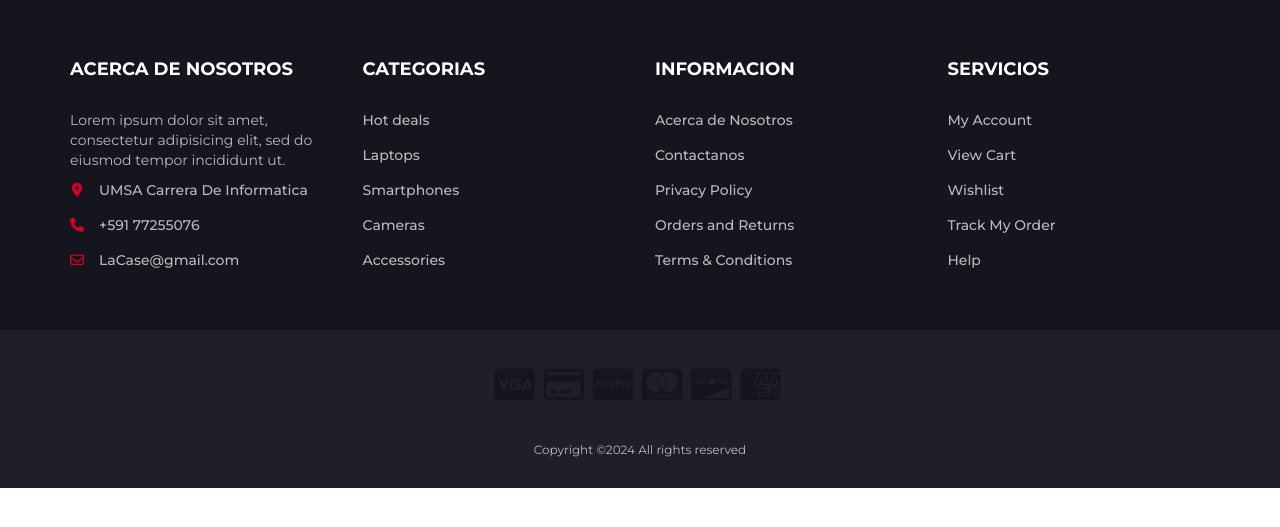
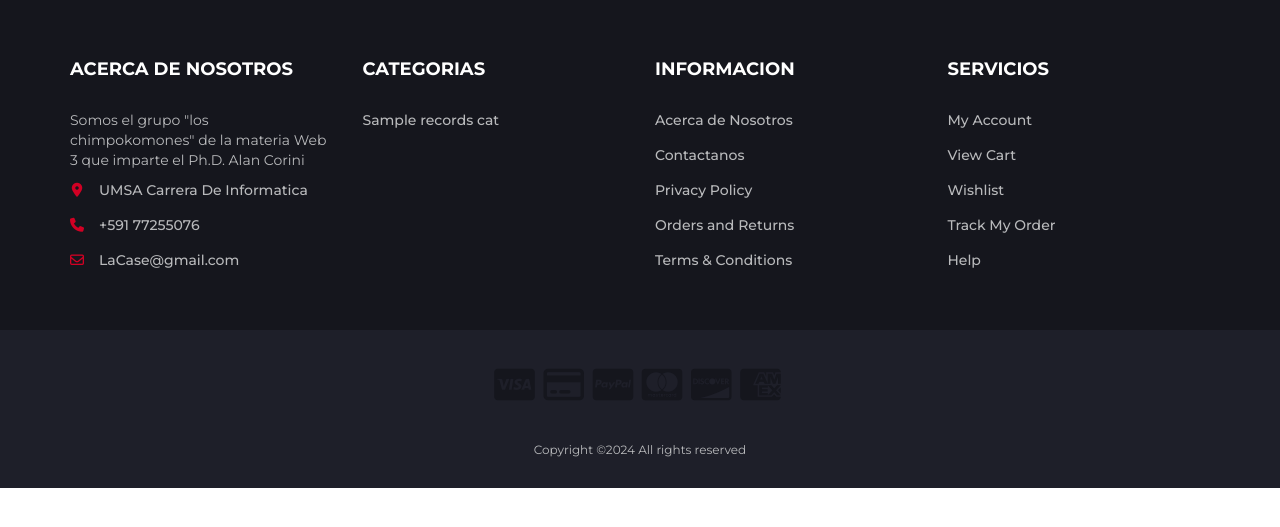
Before and after one commit to ARANO8/ecommerce, a PHP site: the page made by view/template/footer.php in a window 1280 px wide. Shown: the part 140-667 px from the top of the page. Run offline with PHP 8.4, Linux system fonts and the light colour scheme; the template is opened without the code that fills it: most values are stand-ins (such as "Sample title", 1, 10 or a date in 2020); some libraries are stand-ins or nearby versions.

Commit message:
conexion categorias 2

```diff
--- a/view/template/footer.php
+++ b/view/template/footer.php
@@ -1,4 +1,3 @@
-
 <!-- FOOTER -->
 <footer id="footer">
   <!-- top footer -->
@@ -10,7 +9,7 @@
         <div class="col-md-3 col-xs-6">
           <div class="footer">
             <h3 class="footer-title">Acerca de Nosotros</h3>
-              <p>Lorem ipsum dolor sit amet, consectetur adipisicing elit, sed do eiusmod tempor incididunt ut.</p>
+            <p>Somos el grupo "los chimpokomones" de la materia Web 3 que imparte el Ph.D. Alan Corini</p>
             <ul class="footer-links">
               <li><a href="#"><i class="fa fa-map-marker"></i>UMSA Carrera De Informatica</a></li>
               <li><a href="#"><i class="fa fa-phone"></i>+591 77255076</a></li>
@@ -23,11 +22,9 @@
           <div class="footer">
             <h3 class="footer-title">Categorias</h3>
             <ul class="footer-links">
-                <li><a href="#">Hot deals</a></li>
-                <li><a href="#">Laptops</a></li>
-                <li><a href="#">Smartphones</a></li>
-                <li><a href="#">Cameras</a></li>
-                <li><a href="#">Accessories</a></li>
+              <?php foreach ($records_cat as  $rowc) : ?>
+                <li><a href="#"><?php echo htmlspecialchars($rowc['nombreC']);?></a></li>
+              <?php endforeach; ?>
             </ul>
           </div>
         </div>
```
Also changed, not shown: view/home.php (+6 -8 lines). Lines whose indentation alone changed are shown as unchanged.
